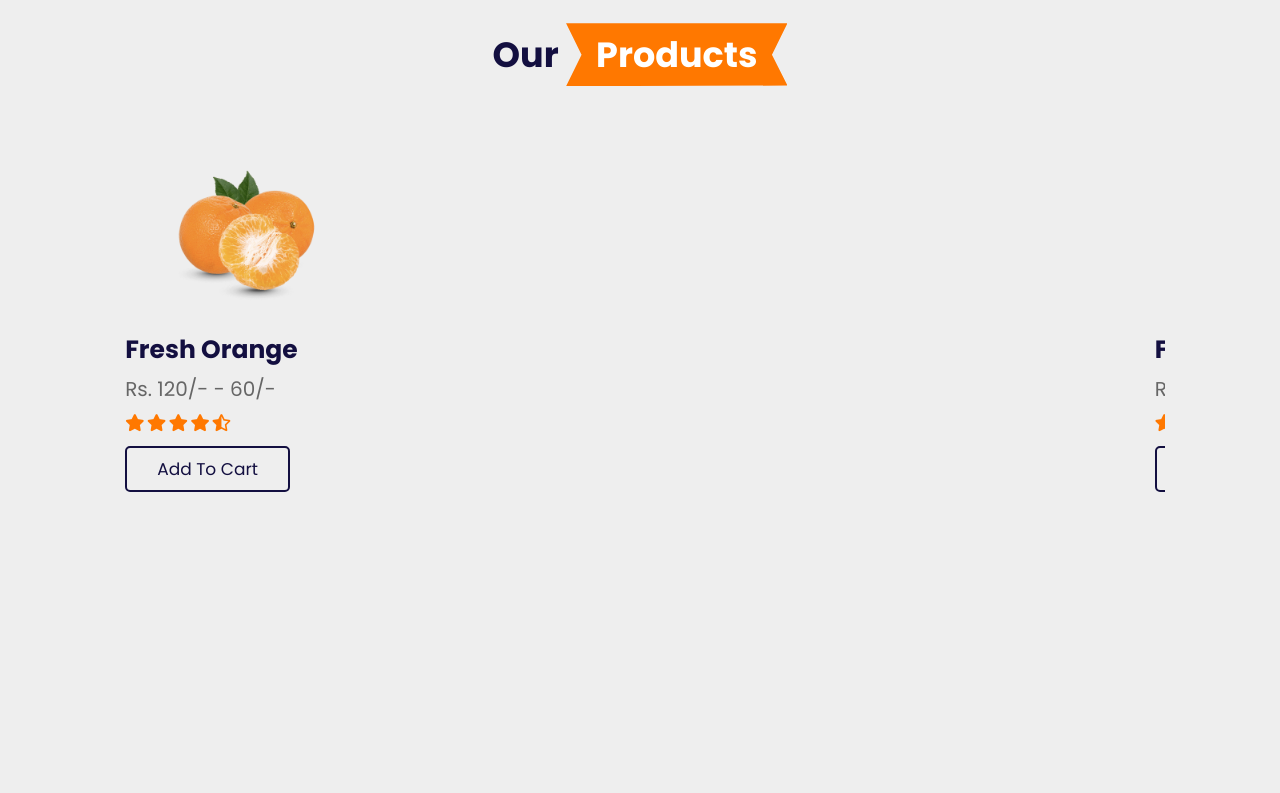
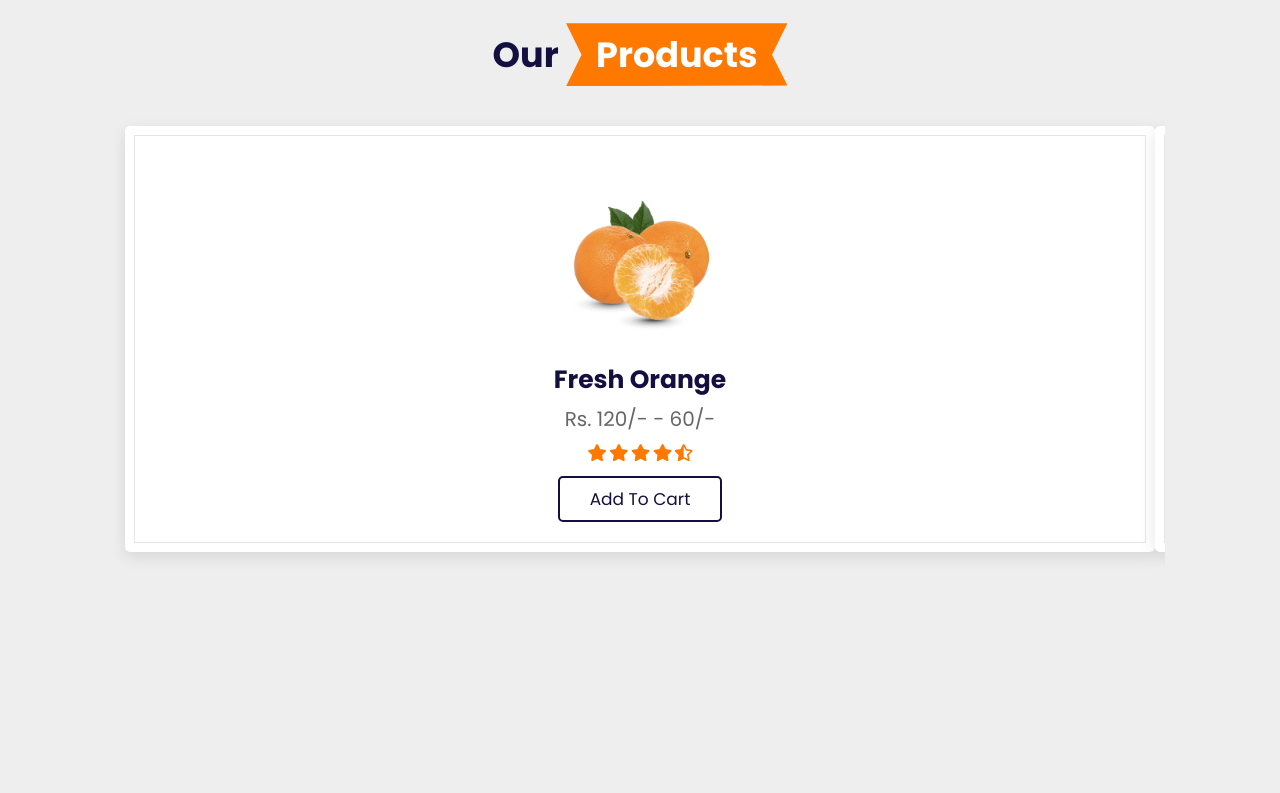
Before and after one commit to likeam/groceryStore, a plain HTML site: page index.html in a window 1280 px wide. Shown: the part 1059-1852 px from the top of the page. Drawn offline with nearby package versions, Linux system fonts and the light colour scheme; files whose address does not match are found by name.

Commit message:
building the products section

```diff
--- a/style.css
+++ b/style.css
@@ -321,7 +321,7 @@ header .search-form label:hover{
 .products .product-slider:first-child{
     margin-bottom: 2rem;
 }
-/* .products .product-slider .box{
+.products .product-slider .box{
     background: #fff;
     border-radius: .5rem;
     text-align: center;
@@ -330,7 +330,7 @@ header .search-form label:hover{
     outline: var(--outline);
     box-shadow: var(--box-shadow);
     transition: .2s linear;
-} */
+}
 
 .products .product-slider .box:hover{
     outline-offset: 0rem;
@@ -355,6 +355,7 @@ header .search-form label:hover{
 }
 
 /* CATEGORIES SECTION */
+
 .categories .box-container{
     display: grid;
     grid-template-columns: repeat(auto-fit, minmax(26rem, 1fr));
```
